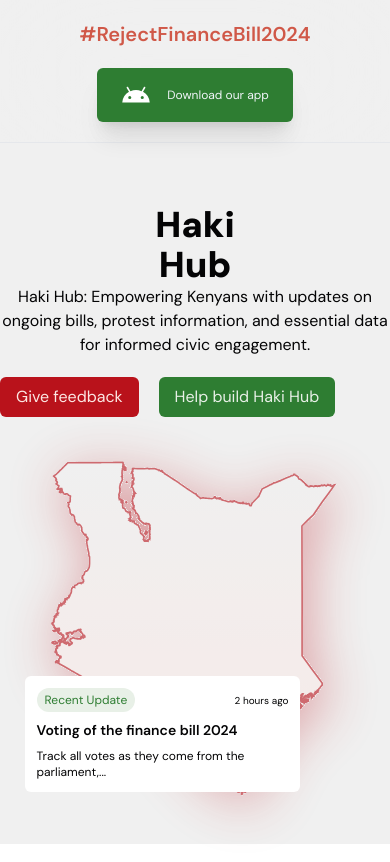
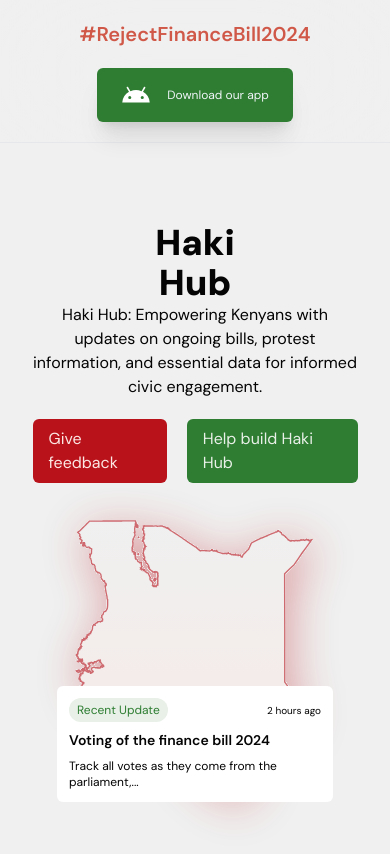
Before and after one commit to MwangiNelson/haki-web, a React (Vite) app: page / in a window 390 px wide. Built offline with nearby package versions, Linux system fonts and the light colour scheme.

Commit message:
Update App and Hero components for improved layout and responsiveness

```diff
--- a/src/App.jsx
+++ b/src/App.jsx
@@ -7,7 +7,7 @@ function App() {
   return (
     <>
 
-      <section className="w-full h-screen bg-[#F0F0F0] items-center justify-center flex flex-col relative">
+      <section className="w-full min-h-screen h-fit bg-[#F0F0F0] items-center justify-start flex flex-col relative">
         <Navbar />
         <Navigation />
       </section>
--- a/src/pages/Hero.jsx
+++ b/src/pages/Hero.jsx
@@ -3,8 +3,8 @@ import CarouselCards from "../components/CarouselCards";
 
 const Hero = () => {
   return (
-    <div className="w-full flex flex-col md:flex-row text-[#040405] justify-center ">
-      <div className="flex-1  md:p-10 pt-20">
+    <div className="w-5/6 flex  flex-col md:flex-row text-[#040405] justify-center h-full">
+      <div className="flex-1 flex flex-col h-full md:p-10 pt-20">
         <h1 className="md:text-9xl text-4xl font-black text-center md:text-start">
           Haki <span className="block">Hub</span>
         </h1>
```
